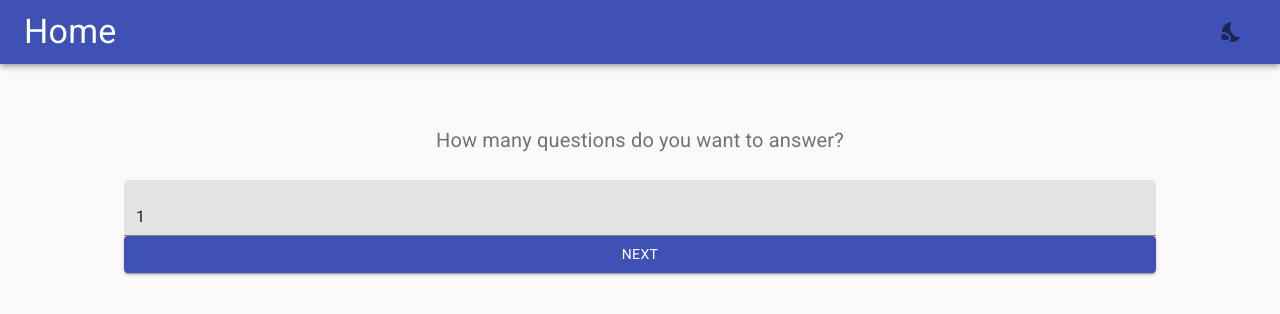
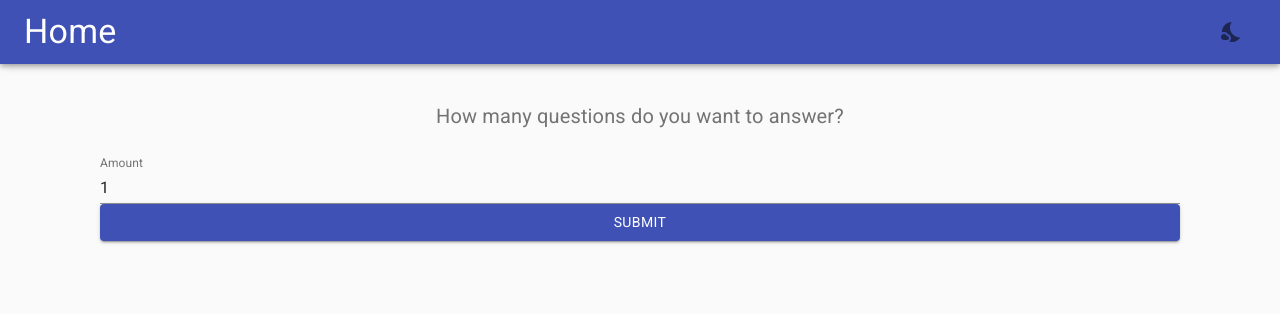
Before and after one commit to artursantiago/wa-challenge, a React (Create React App) app: page / in a window 1280 px wide. Shown: the top 314 px of the page. Built offline with nearby package versions, Linux system fonts and the light colour scheme; no server answers.

Commit message:
refactor: separate home page in components

```diff
--- /dev/null
+++ b/src/@types/Forms.d.ts
@@ -0,0 +1,5 @@
+declare namespace Forms {
+  type Amount = {
+    amount: number
+  }
+}
--- /dev/null
+++ b/src/components/SelectQuestionAmount/SelectQuestionAmount.tsx
@@ -0,0 +1,58 @@
+import React, { useMemo } from 'react'
+import { useFormik } from 'formik'
+import { Button, FormLabel, TextField, Typography } from '@material-ui/core'
+
+import { validationSchema, initialValues } from './formUtils'
+
+export function SelectQuestionAmount({
+  setAmount,
+  setStep
+}: SelectQuestionAmount.Props): JSX.Element {
+  const formik = useFormik({
+    onSubmit: ({ amount }) => {
+      setAmount(amount)
+      setStep(2)
+    },
+    initialValues,
+    validationSchema
+  })
+
+  const { values, handleChange, errors, touched, handleSubmit } = formik
+
+  const valid = useMemo((): boolean => {
+    return formik.isValid && values.amount >= 1
+  }, [formik, values])
+
+  return (
+    <form onSubmit={handleSubmit}>
+      <FormLabel htmlFor="amount">
+        <Typography variant="h6" align="center" style={{ marginBottom: 24 }}>
+          How many questions do you want to answer?
+        </Typography>
+      </FormLabel>
+      <TextField
+        fullWidth
+        type="number"
+        id="amount"
+        name="amount"
+        label="Amount"
+        inputProps={{
+          min: 1
+        }}
+        value={values.amount}
+        onChange={handleChange}
+        error={touched.amount && Boolean(errors.amount)}
+        helperText={touched.amount && errors.amount}
+      />
+      <Button
+        color="primary"
+        variant="contained"
+        fullWidth
+        type="submit"
+        disabled={!valid}
+      >
+        Submit
+      </Button>
+    </form>
+  )
+}
--- /dev/null
+++ b/src/components/SelectQuestionAmount/formUtils.ts
@@ -0,0 +1,9 @@
+import * as yup from 'yup'
+
+export const validationSchema = yup.object().shape({
+  amount: yup.number().required('Amount is required')
+})
+
+export const initialValues: Forms.Amount = {
+  amount: 1
+}
--- /dev/null
+++ b/src/components/StartQuiz.tsx
@@ -0,0 +1,49 @@
+import React from 'react'
+import { useHistory } from 'react-router-dom'
+import { Box, Button, Typography } from '@material-ui/core'
+
+import { useQuiz } from 'core/hooks'
+
+export function StartQuiz({
+  amount,
+  setAmount,
+  setStep
+}: StartQuiz.Props): JSX.Element {
+  const history = useHistory()
+  const { handleStartQuiz } = useQuiz()
+
+  const handleClickStart = async (): Promise<void> => {
+    history.push('/quiz')
+    await handleStartQuiz(amount)
+  }
+
+  const handleClickCancel = (): void => {
+    setAmount(1)
+    setStep(1)
+  }
+
+  return (
+    <Box
+      display="flex"
+      flexDirection="column"
+      alignItems="center"
+      style={{ gap: 20 }}
+    >
+      <Typography>
+        Start the quiz with {amount} {amount > 1 ? 'questions' : 'question'}?
+      </Typography>
+      <Box display="flex" justifyContent="center" style={{ gap: 20 }}>
+        <Button
+          variant="contained"
+          color="secondary"
+          onClick={handleClickCancel}
+        >
+          Cancel
+        </Button>
+        <Button variant="contained" color="primary" onClick={handleClickStart}>
+          Start
+        </Button>
+      </Box>
+    </Box>
+  )
+}
--- a/src/components/index.ts
+++ b/src/components/index.ts
@@ -1,2 +1,4 @@
 export { Header } from './Header'
 export { Question } from './Question'
+export { SelectQuestionAmount } from './SelectQuestionAmount/SelectQuestionAmount'
+export { StartQuiz } from './StartQuiz'
--- a/src/pages/Home/Home.tsx
+++ b/src/pages/Home/Home.tsx
@@ -2,96 +2,21 @@
  * React & libs
  */
 import React, { useState } from 'react'
-import { useHistory } from 'react-router-dom'
-import {
-  Box,
-  Button,
-  FormGroup,
-  FormLabel,
-  TextField,
-  Typography
-} from '@material-ui/core'
-import { useQuiz } from 'core/hooks'
 
-import { Header } from 'components'
+import { Header, SelectQuestionAmount, StartQuiz } from 'components'
 
 export function Home(): JSX.Element {
-  const history = useHistory()
-  const { handleStartQuiz } = useQuiz()
-
   const [amount, setAmount] = useState(1)
   const [step, setStep] = useState(1)
-
-  const handleClickStart = async (): Promise<void> => {
-    history.push('/quiz')
-    await handleStartQuiz(amount)
-  }
-
-  const handleClickCancel = (): void => {
-    setAmount(1)
-    setStep(1)
-  }
 
   return (
     <>
       <Header />
       <div style={{ margin: 100, marginTop: 100 }}>
         {step === 1 ? (
-          <FormGroup style={{ padding: 24 }}>
-            <FormLabel htmlFor="amount">
-              <Typography
-                variant="h6"
-                align="center"
-                style={{ marginBottom: 24 }}
-              >
-                How many questions do you want to answer?
-              </Typography>
-            </FormLabel>
-            <TextField
-              id="amount"
-              variant="filled"
-              type="number"
-              placeholder="Amount"
-              onChange={(e) => setAmount(Number(e.target.value))}
-              value={amount}
-            />
-            <Button
-              onClick={() => setStep(2)}
-              variant="contained"
-              type="submit"
-              color="primary"
-            >
-              Next
-            </Button>
-          </FormGroup>
+          <SelectQuestionAmount setAmount={setAmount} setStep={setStep} />
         ) : (
-          <Box
-            display="flex"
-            flexDirection="column"
-            alignItems="center"
-            style={{ gap: 20 }}
-          >
-            <Typography>
-              Start the quiz with {amount}{' '}
-              {amount > 1 ? 'questions' : 'question'}?
-            </Typography>
-            <Box display="flex" justifyContent="center" style={{ gap: 20 }}>
-              <Button
-                variant="contained"
-                color="secondary"
-                onClick={handleClickCancel}
-              >
-                Cancel
-              </Button>
-              <Button
-                variant="contained"
-                color="primary"
-                onClick={handleClickStart}
-              >
-                Start
-              </Button>
-            </Box>
-          </Box>
+          <StartQuiz amount={amount} setAmount={setAmount} setStep={setStep} />
         )}
       </div>
     </>
```
Also changed, not shown: src/@types/Components.d.ts (+14 -0 lines).
